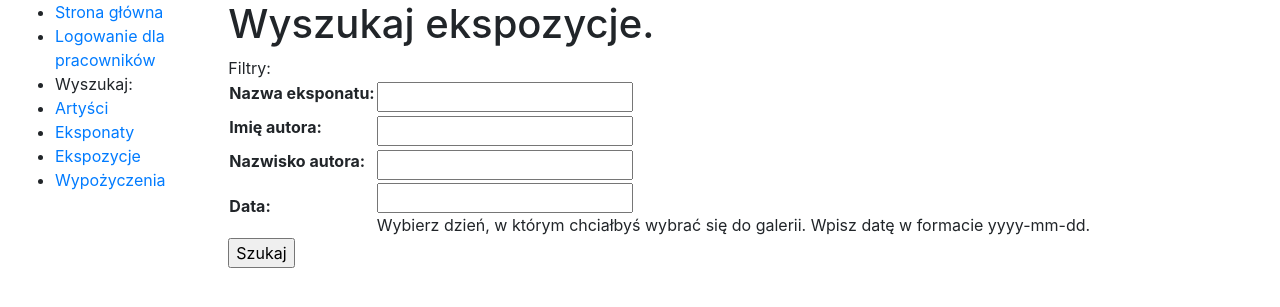
After one commit to Pasifaee/Muzeum, a Django app: page /muzeum/ekspozycje/ in a window 1280 px wide. The commit adds this page. Shown: the top 307 px of the page. Run offline with Django 4.2, Linux system fonts and the light colour scheme.

Commit message:
Dodane formularze na stronach muzeum/ekspozycje/ i /muzeum/wypozyczenia/.

```diff
--- a/muzeum/forms.py
+++ b/muzeum/forms.py
@@ -1,6 +1,22 @@
+import datetime
 from django import forms
 
+STATE_CHOICES = (('wypozyczony', 'wypozyczony'), ('w ekspozycji', 'w ekspozycji'), ('w magazynie', 'w magazynie'))
+class SearchExhibitsForm(forms.Form):
+    author_name = forms.CharField(label='Imię autora', required=False)
+    author_surname = forms.CharField(label='Nazwisko autora', required=False)
+    state = forms.ChoiceField(label='Stan', choices=STATE_CHOICES, required=False)
 
-class SearchExhibitsForm(forms.Form):
-    author_name = forms.CharField(label="Imię autora")
-    author_surname = forms.CharField(label="Nazwisko autora")
+
+class SearchExhibitionsForm(forms.Form):
+    exhibit = forms.CharField(label='Nazwa eksponatu', required=False)
+    author_name = forms.CharField(label='Imię autora', required=False)
+    author_surname = forms.CharField(label='Nazwisko autora', required=False)
+    date = forms.DateField(label='Data', required=False, help_text='Wybierz dzień, w którym chciałbyś wybrać się do galerii. Wpisz datę w formacie yyyy-mm-dd.')
+
+
+class SearchLoansForm(forms.Form):
+    exhibit = forms.CharField(label='Nazwa eksponatu', required=False)
+    author_name = forms.CharField(label='Imię autora', required=False)
+    author_surname = forms.CharField(label='Nazwisko autora', required=False)
+    date = forms.DateField(label='Data', required=False, help_text='Wyświetlimy wypożyczenia trwające w wybranym przez ciebie dniu. Wpisz datę w formacie yyyy-mm-dd.')
--- a/muzeum/templates/base_generic.html
+++ b/muzeum/templates/base_generic.html
@@ -20,8 +20,8 @@
             <li>Wyszukaj:</li>
             <li><a href="{% url 'artysci' %}">Artyści</a></li>
             <li><a href="{% url 'szukaj_eksponaty' %}">Eksponaty</a></li>
-            <li><a href="">Ekspozycje</a></li>
-            <li><a href="">Wypożyczenia</a></li>
+            <li><a href="{% url 'szukaj_ekspozycje' %}">Ekspozycje</a></li>
+            <li><a href="{% url 'szukaj_wypozyczenia' %}">Wypożyczenia</a></li>
         </ul>
      {% endblock %}
       </div>
--- /dev/null
+++ b/muzeum/templates/muzeum/ekspozycje.html
@@ -0,0 +1,13 @@
+{% extends "base_generic.html" %}
+
+{% block content %}
+  <h1>Wyszukaj ekspozycje.</h1>
+  Filtry:
+  <form action="" method="post">
+    {% csrf_token %}
+    <table>
+    {{ form.as_table }}
+    </table>
+    <input type="submit" value="Szukaj">
+  </form>
+{% endblock %}
--- a/muzeum/urls.py
+++ b/muzeum/urls.py
@@ -1,9 +1,25 @@
-from django.urls import path
+from datetime import datetime
+from django.urls import path, register_converter
 from . import views
+
+class DateConverter:
+    regex = '\d{4}-\d{2}-\d{2}'
+
+    def to_python(self, value):
+        return datetime.strptime(value, '%Y-%m-%d')
+
+    def to_url(self, value):
+        return value
+
+register_converter(DateConverter, 'yyyy')
 
 urlpatterns = [
     path('', views.index, name='index'),
     path('artysci/', views.ArtistListView.as_view(), name='artysci'),
     path('eksponaty/', views.search_exhibits, name='szukaj_eksponaty'),
-    path('eksponaty/<str:name>/<str:surname>/', views.show_exhibits, name='pokaz_eksponaty')
+    path('eksponaty/<str:name>/<str:surname>/<str:state>/', views.show_exhibits, name='pokaz_eksponaty'),
+    path('ekspozycje/', views.search_exhibitions, name='szukaj_ekspozycje'),
+    path('ekspozycje/<str:exhibit>/<str:name>/<str:surname>/<yyyy:date>/', views.show_exhibitions, name='pokaz_ekspozycje'),
+    path('wypozyczenia/', views.search_loans, name='szukaj_wypozyczenia'),
+    path('wypozyczenia/<str:exhibit>/<str:name>/<str:surname>/<yyyy:date>/', views.show_loans, name='pokaz_wypozyczenia'),
 ]
--- a/muzeum/views.py
+++ b/muzeum/views.py
@@ -3,7 +3,7 @@ from django.views import generic
 from django.http import HttpResponseRedirect
 from django.urls import reverse
 from .models import Artysta, Eksponat, Ekspozycja, Wypozyczenie
-from .forms import SearchExhibitsForm
+from .forms import SearchExhibitsForm, SearchExhibitionsForm, SearchLoansForm
 
 
 def index(request):
@@ -29,9 +29,9 @@ def search_exhibits(request):
         if form.is_valid():
             name = form.cleaned_data['author_name']
             surname = form.cleaned_data['author_surname']
-            url = reverse('pokaz_eksponaty', kwargs={'name': name, 'surname': surname})
+            state = form.cleaned_data['state']
+            url = reverse('pokaz_eksponaty', kwargs={'name': name, 'surname': surname, 'state': state})
             # redirect to a new URL:
-            # return HttpResponseRedirect('/muzeum/eksponaty/%s/%s/' % name % surname)
             return HttpResponseRedirect(url)
 
     # If this is a GET (or any other method) create the default form.
@@ -45,11 +45,11 @@ def search_exhibits(request):
     return render(request, 'muzeum/eksponaty.html', context)
 
 
-def show_exhibits(request, name, surname):
+def show_exhibits(request, name, surname, state):
     exhibits_list = Eksponat.objects.all()
 
     ## Losowy przykład manipulowania wynikiem w zależności od danych wejściowych (w tym wypadku od name)
-    if name == "-":
+    if state == 'w ekspozycji':
         exhibits_list = exhibits_list.filter(tytul__exact="whatever")
     ## Trzeba będzie go zastąpić sensownym filtrowaniem wyników.
 
@@ -58,3 +58,85 @@ def show_exhibits(request, name, surname):
     }
 
     return render(request, 'eksponaty_pokaz.html', context)
+
+
+def search_exhibitions(request):
+    """Strona dla przeszukujących dane o eksponatach."""
+    # If this is a POST request then process the Form data
+    if request.method == 'POST':
+
+        # Create a form instance and populate it with data from the request (binding):
+        form = SearchExhibitionsForm(request.POST)
+
+        # Check if the form is valid:
+        if form.is_valid():
+            exhibit = form.cleaned_data['exhibit']
+            name = form.cleaned_data['author_name']
+            surname = form.cleaned_data['author_surname']
+            date = form.cleaned_data['date']
+            url = reverse('pokaz_ekspozycje', kwargs={'exhibit': exhibit, 'name': name, 'surname': surname, 'date': date})
+            # redirect to a new URL:
+            return HttpResponseRedirect(url)
+
+    # If this is a GET (or any other method) create the default form.
+    else:
+        form = SearchExhibitionsForm()
+
+    context = {
+        'form': form,
+    }
+
+    return render(request, 'muzeum/ekspozycje.html', context)
+
+
+def show_exhibitions(request, exhibit, name, surname, date):
+    exhibitions_list = Ekspozycja.objects.all()
+
+    # Trzeba tu dodać przefiltrowanie exhibitions_list na podstawie argumentów
+
+    context = {
+        'exhibitions_list': exhibitions_list,
+    }
+
+    return render(request, 'ekspozycje_pokaz.html', context)
+
+
+def search_loans(request):
+    """Strona dla przeszukujących dane o eksponatach."""
+    # If this is a POST request then process the Form data
+    if request.method == 'POST':
+
+        # Create a form instance and populate it with data from the request (binding):
+        form = SearchLoansForm(request.POST)
+
+        # Check if the form is valid:
+        if form.is_valid():
+            exhibit = form.cleaned_data['exhibit']
+            name = form.cleaned_data['author_name']
+            surname = form.cleaned_data['author_surname']
+            date = form.cleaned_data['date']
+            url = reverse('pokaz_wypozyczenia', kwargs={'exhibit': exhibit, 'name': name, 'surname': surname, 'date': date})
+            # redirect to a new URL:
+            return HttpResponseRedirect(url)
+
+    # If this is a GET (or any other method) create the default form.
+    else:
+        form = SearchLoansForm()
+
+    context = {
+        'form': form,
+    }
+
+    return render(request, 'muzeum/wypozyczenia.html', context)
+
+
+def show_loans(request, exhibit, name, surname, date):
+    loans_list = Wypozyczenie.objects.all()
+
+    # Trzeba tu dodać przefiltrowanie loans_list na podstawie argumentów
+
+    context = {
+        'loans_list': loans_list,
+    }
+
+    return render(request, 'wypozyczenia_pokaz.html', context)
```
Also changed, not shown: muzeum/templates/ekspozycje_pokaz.html (added, +13 -0 lines), muzeum/templates/muzeum/wypozyczenia.html (added, +13 -0 lines), muzeum/templates/wypozyczenia_pokaz.html (added, +13 -0 lines).
